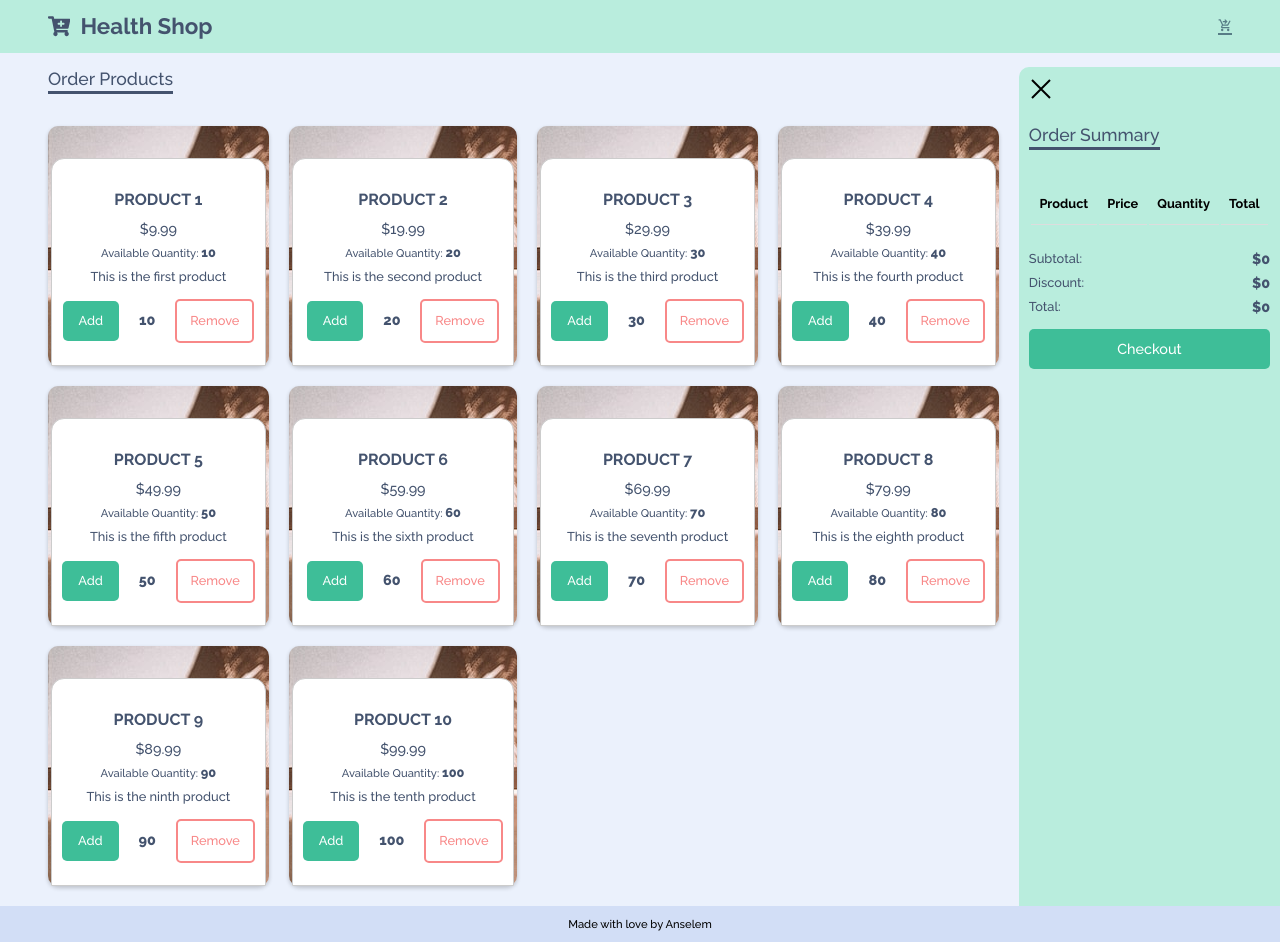
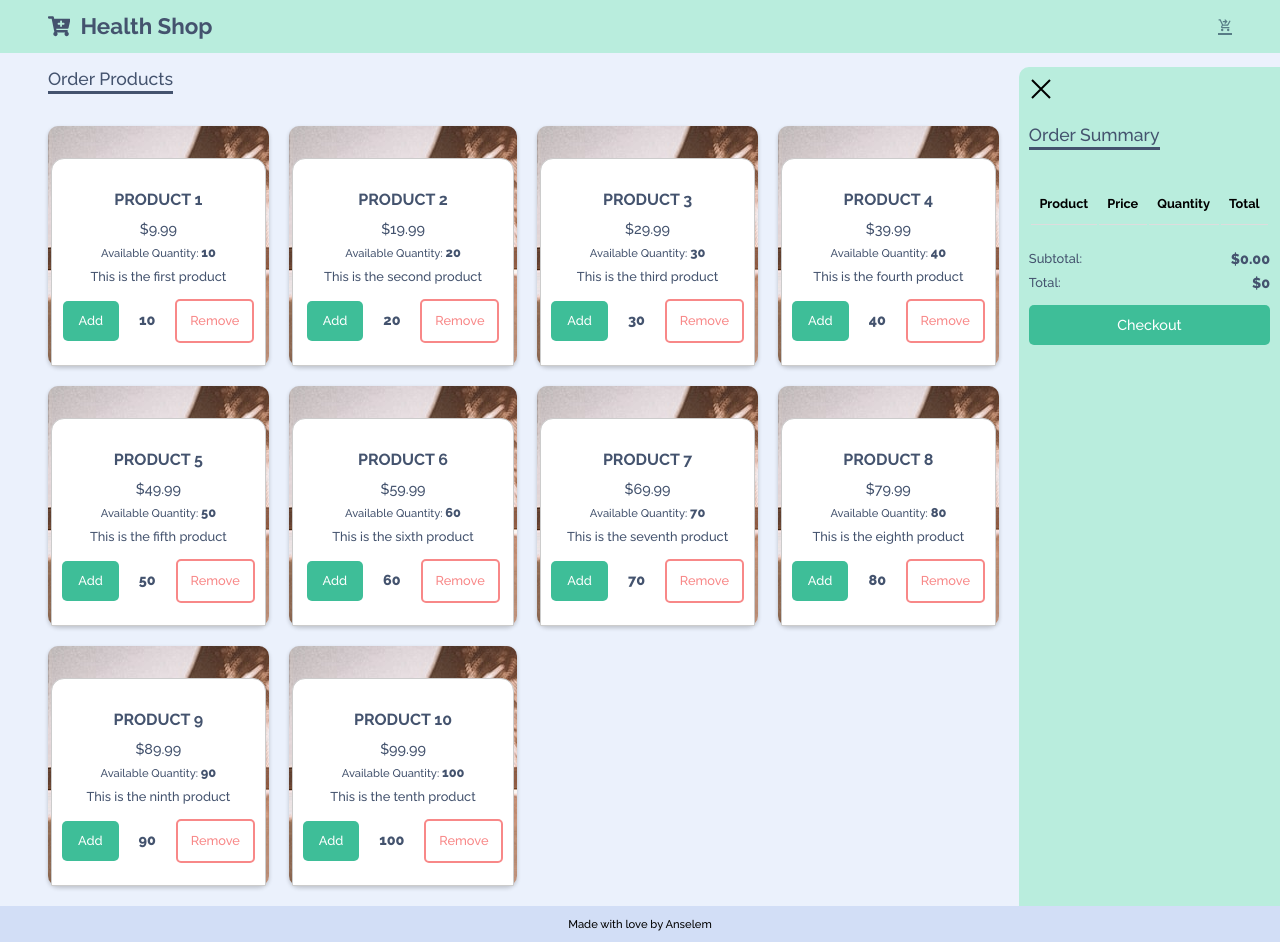
Before and after one commit to beedyboy/react-checkout, a React (Create React App) app: page / in a window 1280 px wide. Built offline with nearby package versions, Linux system fonts and the light colour scheme; the HTML template or start-up script is replaced by a standard one.

Commit message:
Feat: work on the add and remove functionality

```diff
--- a/src/components/Order/OrderSummary.tsx
+++ b/src/components/Order/OrderSummary.tsx
@@ -1,16 +1,10 @@
-import React, { useState, useEffect } from 'react';
+import React, { useState, useMemo } from 'react';
 import { FaCartPlus } from 'react-icons/fa';
 import { shallow } from 'zustand/shallow';
 
 import './OrderSummary.scss';
 import { GrClose } from 'react-icons/gr';
 import useProductStore from '../../utils/store';
-import { ProductState } from '../../utils/types';
-
-// type StoreState = {
-//   cart: ProductState[];
-//   addToCart: (id: number) => void;
-// };
 
 const OrderSummary = () => {
   const [showOrder, setShowOrder] = useState(true);
@@ -23,15 +17,13 @@ const OrderSummary = () => {
   );
   const cart = useProductStore((state) => state.cart);
 
-  const addProductToCart = (product: ProductState) => {
-    addToCart(product);
+  const calcSubTotal = () => {
+    return cart
+      .reduce((acc, cur) => cur.cartQty * cur.price + acc, 0)
+      .toFixed(2);
   };
 
-  console.log(cart);
-
-  const removeProductFromCart = (product: ProductState) => {
-      removeFromCart(product);
-  };
+  const subTotal = useMemo(() => calcSubTotal(), [cart]);
 
   return (
     <section className={`order-summary ${!showOrder ? 'show' : ''}`}>
@@ -55,11 +47,11 @@ const OrderSummary = () => {
               <td>{item.name}</td>
               <td>${item.price}</td>
               <td className="btn-cell">
-                <button onClick={() => removeProductFromCart(item)}>-</button>
+                <button onClick={() => removeFromCart(item)}>-</button>
                 <span>{item.cartQty}</span>
-                <button onClick={() => addProductToCart(item)}>+</button>
+                <button onClick={() => addToCart(item)}>+</button>
               </td>
-              <td>${item.price}</td>
+              <td>${(item.price * item.cartQty.toFixed(2))}</td>
             </tr>
           ))}
         </tbody>
@@ -67,12 +59,15 @@ const OrderSummary = () => {
       <div>
         <p>
           <span>Subtotal:</span>
-          <span>$0</span>
+          <span>${subTotal}</span>
         </p>
-        <p>
-          <span>Discount:</span>
-          <span>$0</span>
-        </p>
+        {Number(subTotal) >= 1000 &&
+            (
+            <p>
+                <span>Discount:</span>
+                <span>$0</span>
+            </p>
+            )}
         <p>
           <span>Total:</span>
           <span>$0</span>
--- a/src/components/Product/ProductItem.tsx
+++ b/src/components/Product/ProductItem.tsx
@@ -1,4 +1,4 @@
-const Product = ({ product, addProductToCart, removeFromCart }: any) => {
+const Product = ({ product, addProductToCart, removeProductFromCart }: any) => {
   return (
     <div className="product-card">
       <h2>{product.name}</h2>
@@ -10,7 +10,7 @@ const Product = ({ product, addProductToCart, removeFromCart }: any) => {
         <p>
           <span>{product.quantity}</span>
         </p>
-        <button onClick={removeFromCart}>Remove</button>
+        <button onClick={() => removeProductFromCart(product)}>Remove</button>
       </div>
     </div>
   );
--- a/src/components/Product/ProductList.tsx
+++ b/src/components/Product/ProductList.tsx
@@ -1,7 +1,5 @@
 import Product from './ProductItem';
 import Img from '../../assets/images/health.jpg';
-import { useEffect, useState } from 'react';
-import { getProducts } from '../../utils/api';
 
 const ProductList = ({
   products,
@@ -19,7 +17,7 @@ const ProductList = ({
             className="card"
             style={{ backgroundImage: `url(${Img})` }}
           >
-            <Product product={product} addProductToCart={addProductToCart} />
+            <Product product={product} addProductToCart={addProductToCart} removeProductFromCart={removeProductFromCart} />
           </div>
         ))}
       </div>
--- a/src/pages/Checkout.tsx
+++ b/src/pages/Checkout.tsx
@@ -2,15 +2,23 @@ import { useEffect, useState } from 'react';
 import ProductList from '../components/Product/ProductList';
 import { getProducts } from '../utils/api';
 import Layout from '../components/Layout';
+import { shallow } from 'zustand/shallow';
 
 import '../components/Product/Product.scss';
 import OrderSummary from '../components/Order/OrderSummary';
 import useProductStore from '../utils/store';
 import { ProductState } from '../utils/types';
 
-const Product = () => {
+const Checkout = () => {
   const [products, setProducts] = useState([]);
-  const addToCart = useProductStore((state) => state.addToCart);
+  const { addToCart, removeFromCart } = useProductStore(
+    (state) => ({
+      addToCart: state.addToCart,
+      removeFromCart: state.removeFromCart,
+    }),
+    shallow
+  );
+  const cart = useProductStore((state) => state.cart);
 
   useEffect(() => {
     async function fetchData() {
@@ -20,17 +28,13 @@ const Product = () => {
     fetchData();
   }, []);
 
-  const addProductToCart = (product: ProductState) => {
-    addToCart(product);
-  };
-
   return (
     <Layout>
       <main className="checkout">
         <ProductList
           products={products}
-          addProductToCart={addProductToCart}
-          // removeProductFromCart={removeProductFromCart}
+          addProductToCart={addToCart}
+          removeProductFromCart={removeFromCart}
         />
         <OrderSummary />
       </main>
@@ -38,4 +42,4 @@ const Product = () => {
   );
 };
 
-export default Product;
+export default Checkout;
--- a/src/utils/store.ts
+++ b/src/utils/store.ts
@@ -1,6 +1,6 @@
 import create from 'zustand';
 import { persist } from 'zustand/middleware';
-import { ProductState, StoreState } from './types';
+import { StoreState } from './types';
 
 const useProductStore = create<StoreState>()(
   persist(
```
